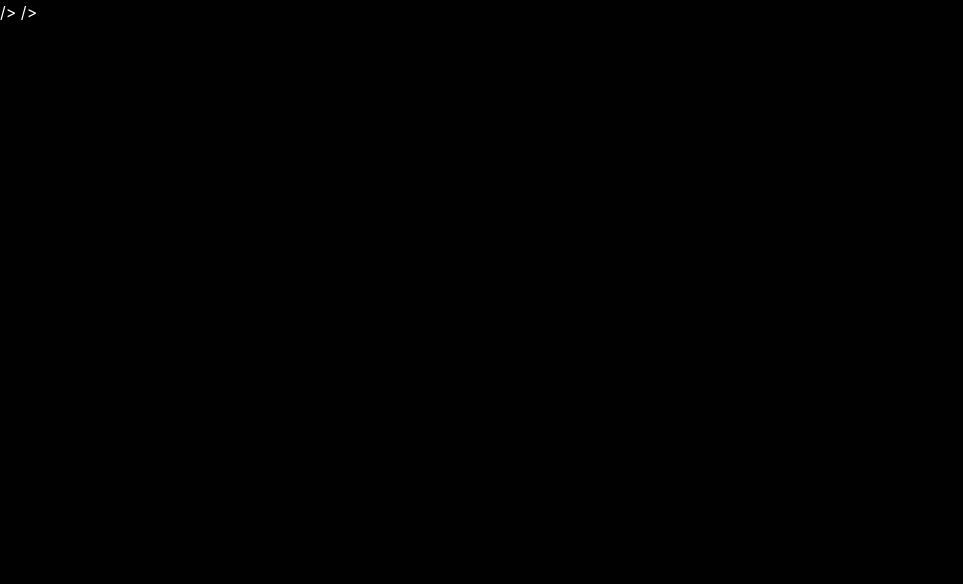
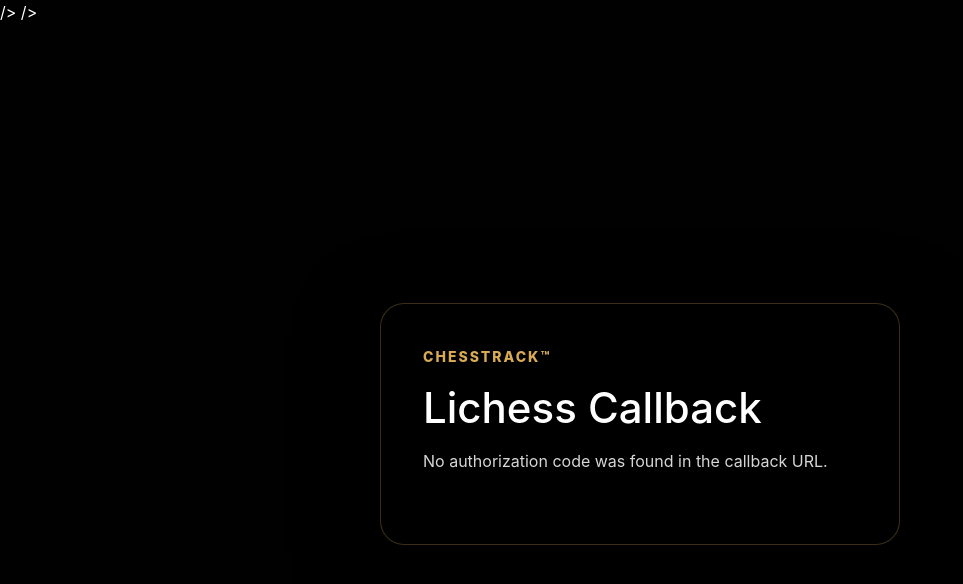
Before and after one commit to Kanku-SEP4-org/Chess-Assistance, a React (Create React App) app in the folder frontend/chessapp/: page /callback in a window 1280 px wide. Before the commit this address had no page. Shown: the top 584 px of the page, without its empty margins (0-963 px from the left). Built offline with nearby package versions, Linux system fonts and the light colour scheme.

Commit message:
feat: add Lichess OAuth callback flow
Lichess OAuth redirect working
PKCE code verifier/challenge generation
Redirect to Lichess authorization
/callback page created
Authorization code received successfully

```diff
--- a/frontend/chessapp/src/App.jsx
+++ b/frontend/chessapp/src/App.jsx
@@ -3,6 +3,7 @@
 import ChessTrack from "./pages/ChessTrack";
 import IotDashboard from "./pages/IotDashboard";
 import Login from "./pages/Login.jsx";
+import Callback from "./pages/Callback";
 
 function App() {
   return (
@@ -12,6 +13,7 @@
         <Route path="/chesstrack" element={<ChessTrack />} />
         <Route path="/iot-dashboard" element={<IotDashboard />} />
         <Route path="/login" element={<Login />} />
+        <Route path="/callback" element={<Callback />} />
       </Routes>
     </Router>
   );
--- /dev/null
+++ b/frontend/chessapp/src/pages/Callback.jsx
@@ -0,0 +1,46 @@
+import React, { useEffect, useState } from 'react'
+import './Login.css'
+
+function Callback() {
+  const [status, setStatus] = useState('Reading Lichess callback...')
+  const [codeFound, setCodeFound] = useState(false)
+
+  useEffect(() => {
+    const params = new URLSearchParams(window.location.search)
+    const code = params.get('code')
+    const error = params.get('error')
+
+    if (error) {
+      setStatus(`Lichess login failed: ${error}`)
+      return
+    }
+
+    if (!code) {
+      setStatus('No authorization code was found in the callback URL.')
+      return
+    }
+
+    setCodeFound(true)
+    setStatus('Authorization code received from Lichess.')
+  }, [])
+
+  return (
+    <main className="login-page">
+      <div className="login-card">
+        <p className="login-eyebrow">ChessTrack™</p>
+
+        <h1>Lichess Callback</h1>
+
+        <p className="login-text">{status}</p>
+
+        {codeFound && (
+          <p className="login-text">
+            Next step: exchange this code through the API Gateway.
+          </p>
+        )}
+      </div>
+    </main>
+  )
+}
+
+export default Callback
--- a/frontend/chessapp/src/pages/Login.jsx
+++ b/frontend/chessapp/src/pages/Login.jsx
@@ -1,9 +1,47 @@
 import React from 'react'
 import './Login.css'
 
+const CLIENT_ID = 'chess-assistance'
+const REDIRECT_URI = 'http://localhost:3000/callback'
+
+function generateCodeVerifier() {
+  const array = new Uint8Array(64)
+  window.crypto.getRandomValues(array)
+
+  return btoa(String.fromCharCode(...array))
+    .replace(/\+/g, '-')
+    .replace(/\//g, '_')
+    .replace(/=/g, '')
+}
+
+async function generateCodeChallenge(codeVerifier) {
+  const encoder = new TextEncoder()
+  const data = encoder.encode(codeVerifier)
+  const digest = await window.crypto.subtle.digest('SHA-256', data)
+
+  return btoa(String.fromCharCode(...new Uint8Array(digest)))
+    .replace(/\+/g, '-')
+    .replace(/\//g, '_')
+    .replace(/=/g, '')
+}
+
 function Login() {
-  const handleLichessLogin = () => {
-    alert('Lichess OAuth coming next step')
+  const handleLichessLogin = async () => {
+    const codeVerifier = generateCodeVerifier()
+    const codeChallenge = await generateCodeChallenge(codeVerifier)
+
+    sessionStorage.setItem('lichess_code_verifier', codeVerifier)
+
+    const params = new URLSearchParams({
+      response_type: 'code',
+      client_id: CLIENT_ID,
+      redirect_uri: REDIRECT_URI,
+      scope: '',
+      code_challenge: codeChallenge,
+      code_challenge_method: 'S256',
+    })
+
+    window.location.href = `https://lichess.org/oauth?${params.toString()}`
   }
 
   return (
```
